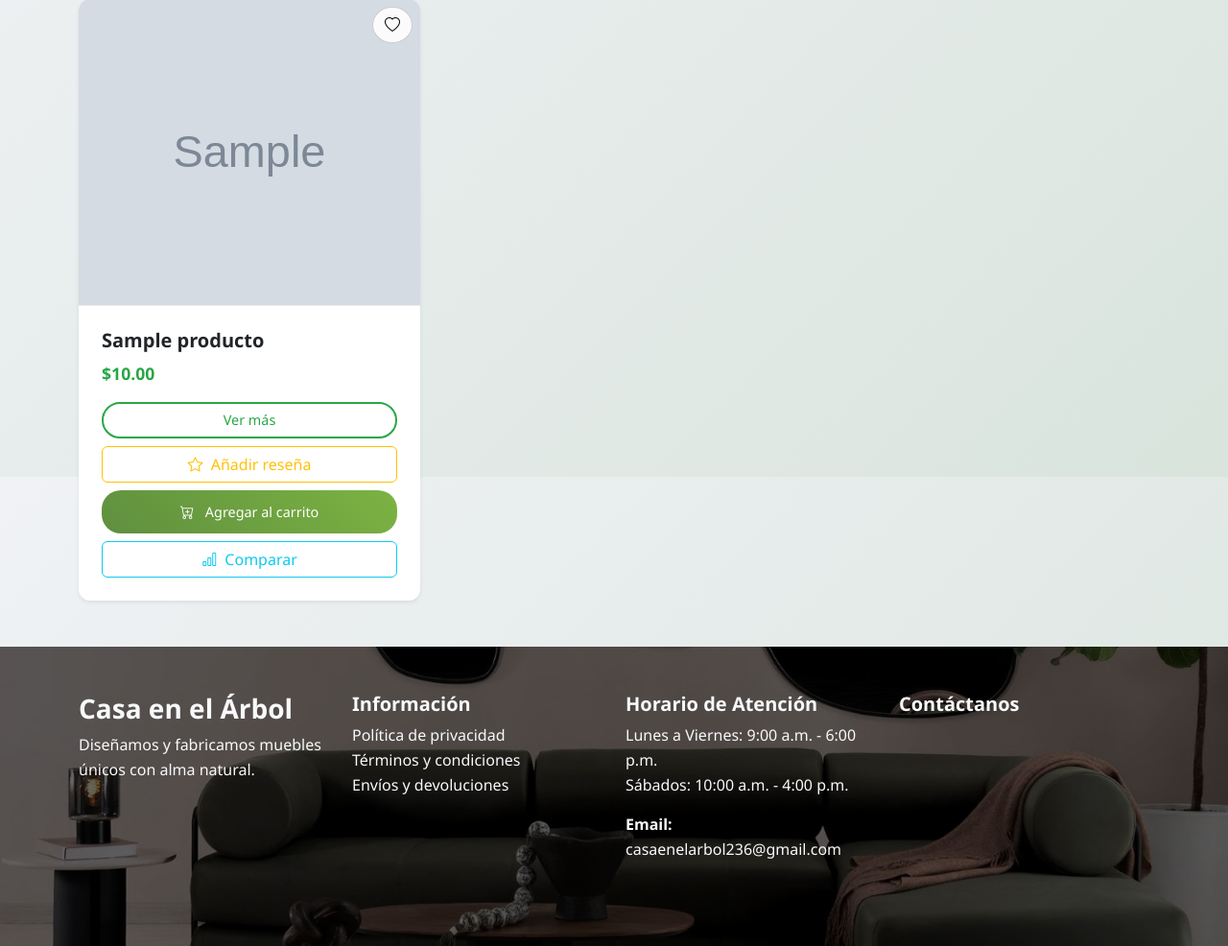
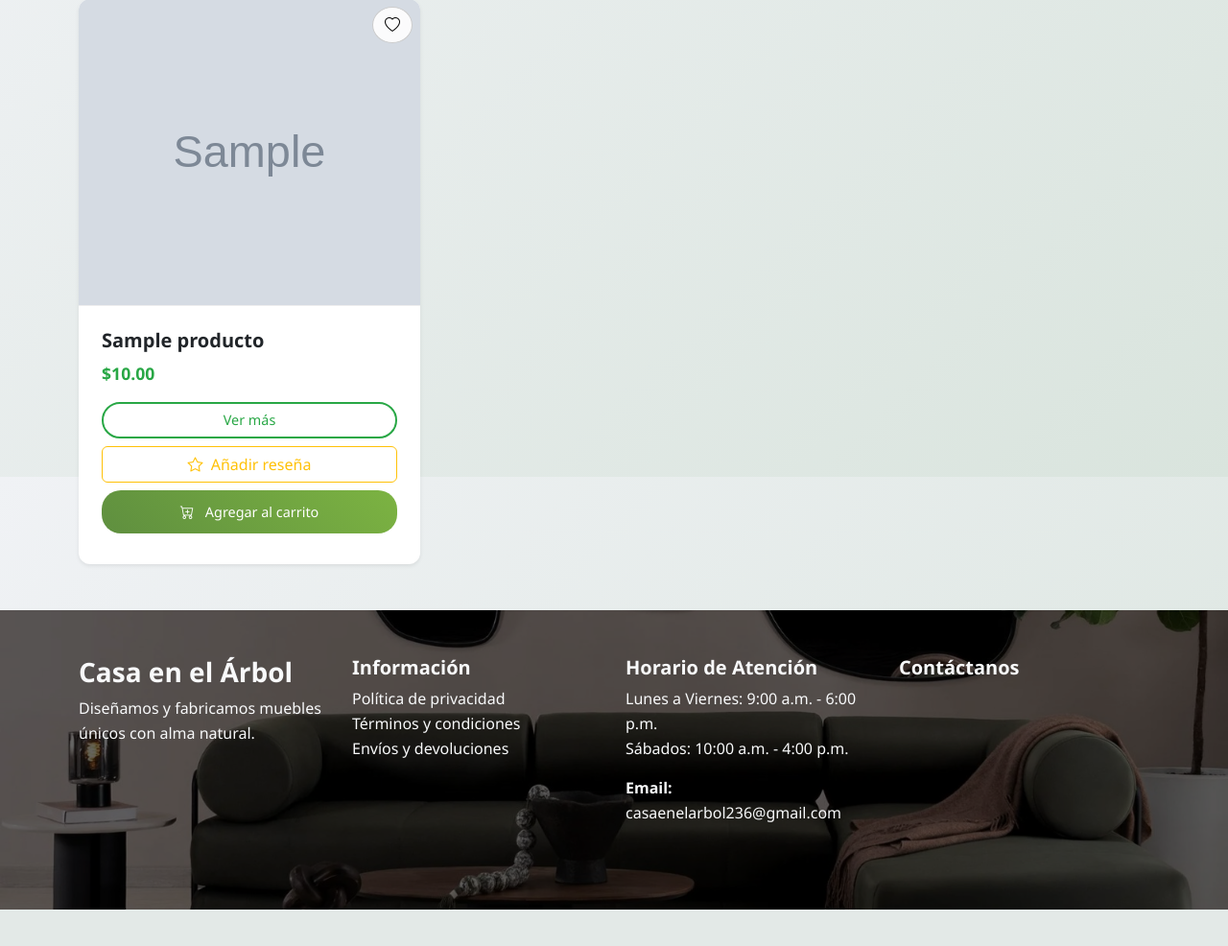
Before and after one commit to Ca3al0/proyecto_Natalia, a Flask app: page /catalogo in a window 1280 px wide. Shown: the part 303-1289 px from the top of the page at 96% size. After the commit the page ends 1251 px from the top, so only its background shows below. Run offline with Flask 3, Linux system fonts and the light colour scheme; tables that the repository leaves empty hold one stand-in row (values such as "Sample post"); grey boxes marked "Sample" are stand-in pictures.

Commit message:
Auto-sync: file changes

```diff
--- a/templates/Common/catalogo.html
+++ b/templates/Common/catalogo.html
@@ -25,7 +25,7 @@
 {% endwith %}
 
 <!-- Botón flotante de comparar -->
-<a href="#" id="btn-comparar"
+<a href="{{ url_for('cliente.comparar') }}" id="btn-comparar"
    class="btn btn-warning shadow-lg position-fixed rounded-pill px-4 py-2"
    style="bottom: 30px; right: 30px; z-index: 1050; display:none;"
    data-bs-toggle="tooltip" data-bs-placement="left" title="Haz clic para comparar">
@@ -62,11 +62,6 @@
           <button type="button" class="btn btn-primary btn-add-cart mt-auto mb-2" data-id="{{ producto.ID_Producto|string }}">
             <i class="bi bi-cart-plus me-2"></i> Agregar al carrito
           </button>
-
-          <!-- Botón comparar -->
-          <button type="button" class="btn btn-outline-info btn-compare" data-id="{{ producto.ID_Producto|string }}">
-  <i class="bi bi-bar-chart me-1"></i> Comparar
-</button>
 
         </div>
       </div>
@@ -151,64 +146,6 @@ document.addEventListener('DOMContentLoaded', () => {
   actualizarContadorCarrito();
 
 
-   // --- COMPARAR ---
-  let comparar = []; // IDs seleccionados
-
-  const btnComparar = document.getElementById('btn-comparar');
-
-  const actualizarBotones = () => {
-    document.querySelectorAll('.btn-compare').forEach(btn => {
-      const id = btn.dataset.id;
-      if(comparar.includes(id)){
-        btn.classList.add('active');
-        btn.style.backgroundColor = '#0dcaf0';
-        btn.style.color = '#fff';
-      } else {
-        btn.classList.remove('active');
-        btn.style.backgroundColor = '';
-        btn.style.color = '';
-      }
-    });
-  };
-
-  const actualizarBotonFlotante = () => {
-    btnComparar.style.display = comparar.length > 0 ? 'inline-block' : 'none';
-  };
-
-  // Delegación de eventos: escucha clic en cualquier botón de comparar
-  document.addEventListener('click', (e) => {
-    const btn = e.target.closest('.btn-compare');
-    if(!btn) return;
-
-    const id = btn.dataset.id;
-    if(comparar.includes(id)){
-      comparar = comparar.filter(x => x !== id);
-    } else {
-      if(comparar.length >= 2){
-        alert("Solo puedes comparar 2 productos.");
-        return;
-      }
-      comparar.push(id);
-    }
-
-    localStorage.setItem('comparar', JSON.stringify(comparar));
-    actualizarBotones();
-    actualizarBotonFlotante();
-  });
-
-  // Botón flotante
-  btnComparar.addEventListener('click', () => {
-    if(comparar.length < 2){
-      alert("Selecciona 2 productos para comparar.");
-      return;
-    }
-    const url = "{{ url_for('cliente.comparar') }}?" + comparar.map(id => "ids=" + id).join("&");
-    window.location.href = url;
-  });
-
-  // Inicializar visual
-  actualizarBotones();
-  actualizarBotonFlotante();
 
 });
 </script>
```
